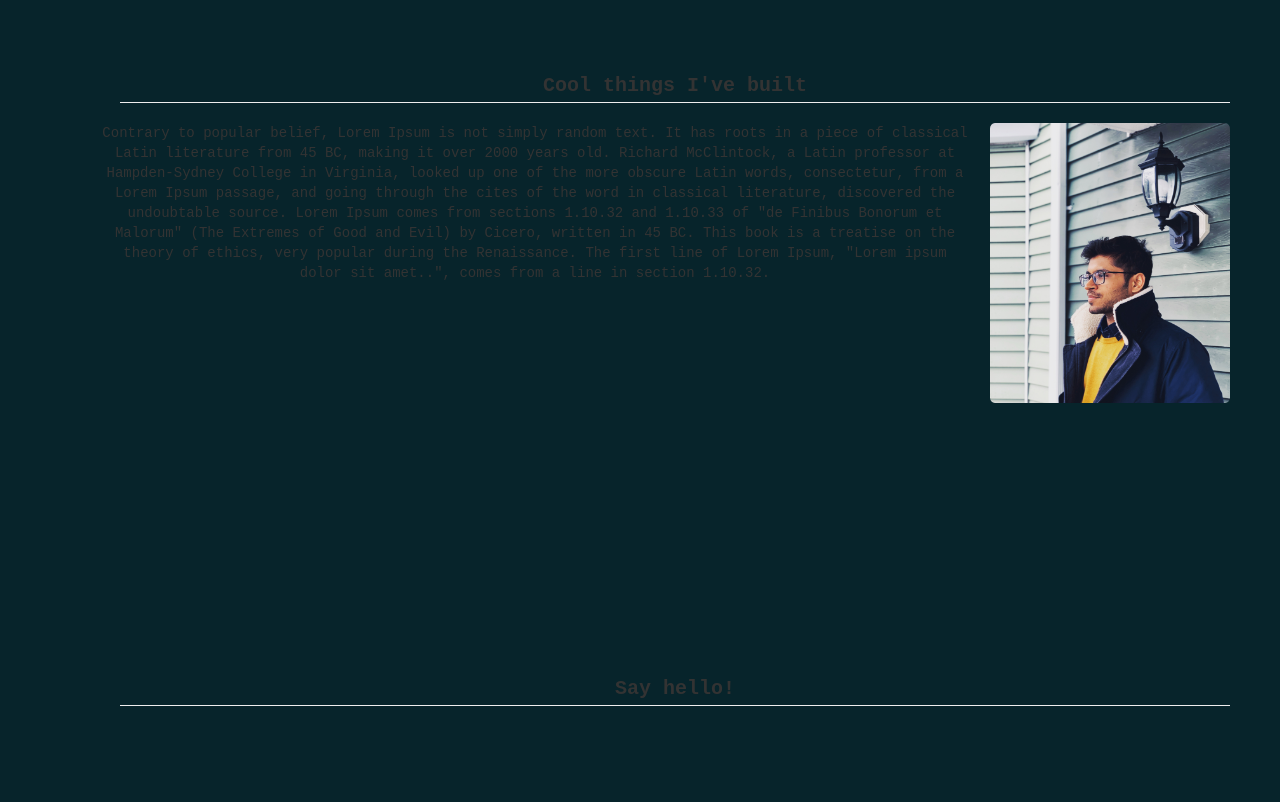
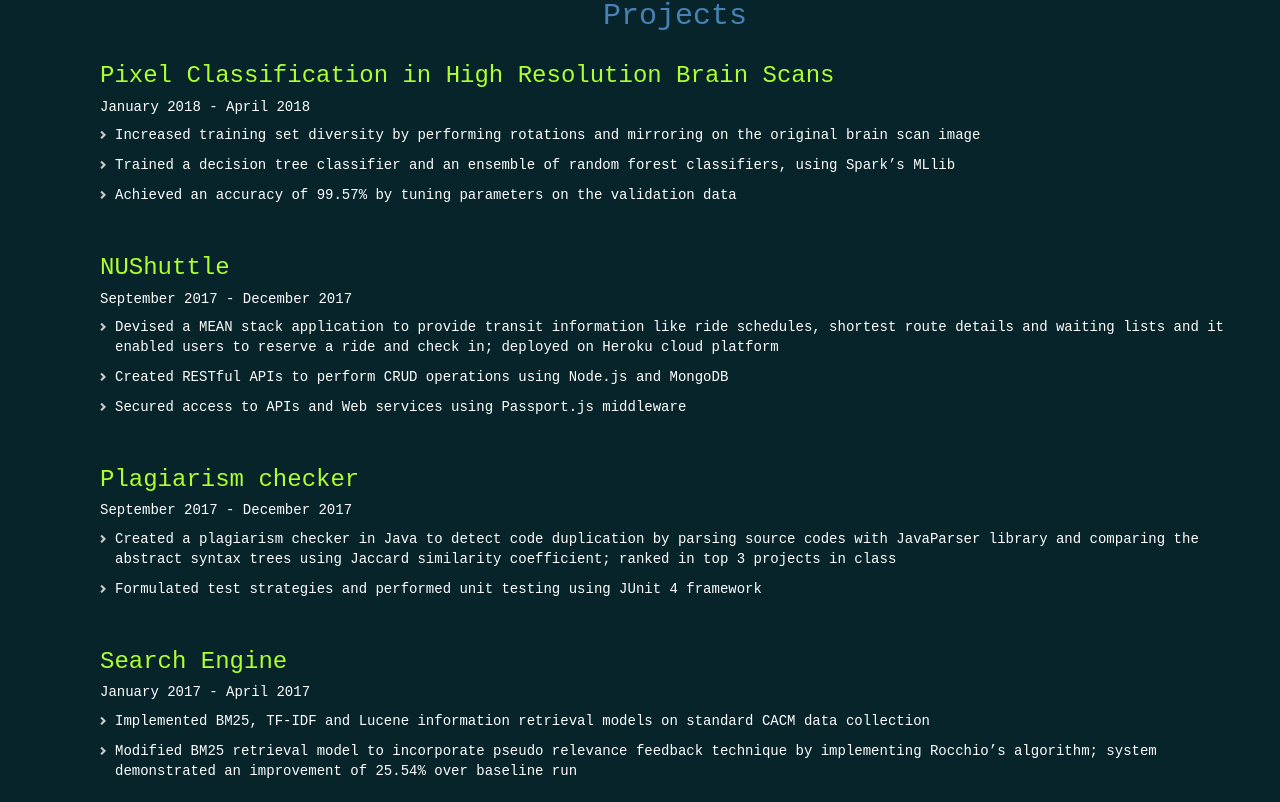
Before and after one commit to shahnisarg14/portfolio, an Angular app: page / in a window 1280 px wide. Shown: the part 1258-2060 px from the top of the page. Built offline with nearby package versions, Linux system fonts and the light colour scheme.

Commit message:
Add project section

```diff
--- a/src/app/app.component.css
+++ b/src/app/app.component.css
@@ -38,29 +38,18 @@
 .job-title {
   color: greenyellow;
 }
-/*body {*/
-/*  padding-top: 75px;*/
-/*}*/
 
-/*.page-margin{*/
-/*  padding-top: 75px;*/
-/*  padding-bottom: 75px;*/
-/*}*/
-
-#about {
-  padding-top: 75px;
+.project-title {
+  color: greenyellow;
 }
 
-#work {
-  padding-top: 75px;
+.project-content {
+  color: white;
+  margin-bottom: 50px;
 }
 
-#projects {
-  padding-top: 75px;
-}
-
-#contact {
-  padding-top: 75px;
+.date {
+  color: white;
 }
 
 .menu {display: block; /* Hide on Desktop */}
@@ -77,10 +66,10 @@
 }
 
 .vertical-menu a.active {
-  background-color: #07242b; /* Add a green color to the "active/current" link */
-  font-weight: bolder;
-  color: greenyellow;
-  border-left: 3px solid greenyellow;
+   background-color: #07242b; /* Add a green color to the "active/current" link */
+   font-weight: bolder;
+   color: greenyellow;
+   border-left: 3px solid greenyellow;
 
 }
 
@@ -169,16 +158,6 @@
   color: white;
 }
 
-
-/*@-webkit-keyframes slide-down {*/
-/*  0% { opacity: 0; -webkit-transform: translateY(-100%); }*/
-/*  100% { opacity: 1; -webkit-transform: translateY(0); }*/
-/*}*/
-/*@-moz-keyframes slide-down {*/
-/*  0% { opacity: 0; -moz-transform: translateY(-100%); }*/
-/*  100% { opacity: 1; -moz-transform: translateY(0); }*/
-/*}*/
-
 .topnav-hidden {
   display: none;
   opacity: 0;
@@ -193,26 +172,6 @@
   transition: opacity 3s ease;
 }
 
-.sub-menu {
-  visibility: hidden; /* hides sub-menu */
-  opacity: 0;
-  position: absolute;
-  top: 100%;
-  left: 0;
-  width: 100%;
-  transform: translateY(-2em);
-  z-index: -1;
-  transition: all 0.3s ease-in-out 0s, visibility 0s linear 0.3s, z-index 0s linear 0.01s;
-}
-
-#cool:hover .sub-menu {
-  visibility: visible; /* shows sub-menu */
-  opacity: 1;
-  z-index: 1;
-  transform: translateY(0%);
-  transition-delay: 0s, 0s, 0.3s; /* this removes the transition delay so the menu will be visible while the other styles transition */
-}
-
 .image {
   border-radius: 2%;
   float: right;
--- a/src/app/app.component.html
+++ b/src/app/app.component.html
@@ -57,6 +57,52 @@
     <h2 class="section" style="text-align: center;"><span class="section-heading">Skills</span></h2>
   </section>
 
+  <section class="project container-fluid">
+    <h2 class="section" style="text-align: center;"><span class="section-heading">Projects</span></h2>
+    <h3 class="project-title">Pixel Classification in High Resolution Brain Scans</h3>
+    <h5 class="date">January 2018 - April 2018</h5>
+    <div class="project-content">
+      <ul>
+        <li>Increased training set diversity by performing rotations and mirroring on the original brain scan image</li>
+        <li>Trained a decision tree classifier and an ensemble of random forest classifiers, using Spark’s MLlib</li>
+        <li>Achieved an accuracy of 99.57% by tuning parameters on the validation data</li>
+      </ul>
+    </div>
+
+    <h3 class="project-title">NUShuttle</h3>
+    <h5 class="date">September 2017 - December 2017</h5>
+    <div class="project-content">
+      <ul>
+        <li>Devised a MEAN stack application to provide transit information like ride schedules,
+          shortest route details and waiting lists and it enabled users to reserve
+          a ride and check in; deployed on Heroku cloud platform</li>
+        <li>Created RESTful APIs to perform CRUD operations using Node.js and MongoDB</li>
+        <li>Secured access to APIs and Web services using Passport.js middleware</li>
+      </ul>
+    </div>
+
+    <h3 class="project-title">Plagiarism checker</h3>
+    <h5 class="date">September 2017 - December 2017</h5>
+    <div class="project-content">
+      <ul>
+        <li>Created a plagiarism checker in Java to detect code duplication by parsing source codes with JavaParser
+          library and comparing the abstract syntax trees using Jaccard similarity coefficient;
+          ranked in top 3 projects in class</li>
+        <li>Formulated test strategies and performed unit testing using JUnit 4 framework</li>
+      </ul>
+    </div>
+
+    <h3 class="project-title">Search Engine</h3>
+    <h5 class="date">January 2017 - April 2017</h5>
+    <div class="project-content">
+      <ul>
+        <li>Implemented BM25, TF-IDF and Lucene information retrieval models on standard CACM data collection</li>
+        <li>Modified BM25 retrieval model to incorporate pseudo relevance feedback technique by implementing
+          Rocchio’s algorithm; system demonstrated an improvement of 25.54% over baseline run</li>
+      </ul>
+    </div>
+  </section>
+
   <section>
     <div class="block container-fluid" id="projects">
       <h2 style="text-align: center; font-size: 20px" class="k"><b>Cool things I've built</b></h2>
```
Also changed, not shown: 3 other files (tests, documents, lock files or other folders).
